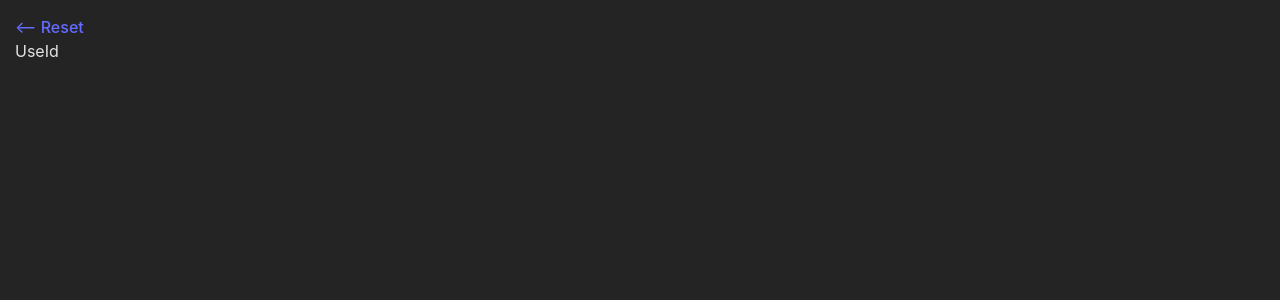
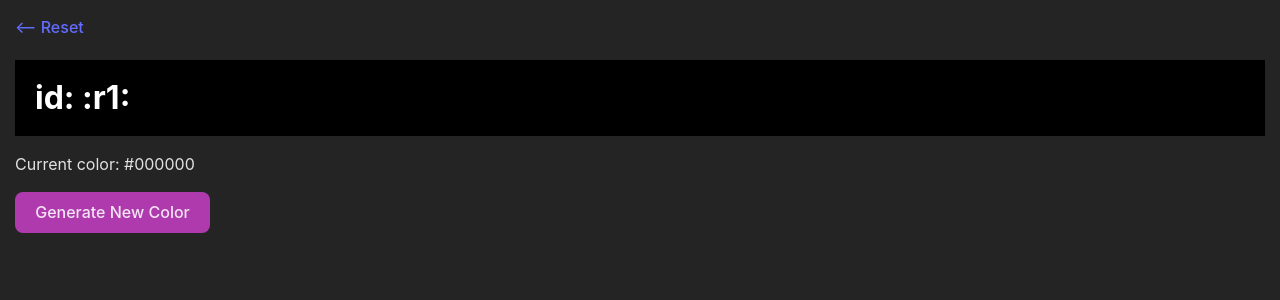
Before and after one commit to JanZaion/native-react-hooks, a React (Vite) app: page /useId in a window 1280 px wide. Shown: the top 300 px of the page. Built offline with nearby package versions, Linux system fonts and the light colour scheme.

Commit message:
feat: add useId

```diff
--- a/src/nativeHooks/UseId.tsx
+++ b/src/nativeHooks/UseId.tsx
@@ -1,3 +1,34 @@
+import { useId, useState } from "react";
+
+// Generates a unique id that is consistent across renders.
 export const UseId = () => {
-  return <div>UseId</div>;
+  const id = useId();
+  const [color, setColor] = useState("#000000");
+
+  const generateRandomColor = () => {
+    const randomColor =
+      "#" + Math.floor(Math.random() * 16777215).toString(16);
+    setColor(randomColor);
+  };
+
+  return (
+    <div>
+      <div>
+        <h1
+          style={{
+            padding: "20px",
+            backgroundColor: color,
+            color: "white",
+            marginBottom: "10px",
+          }}
+        >
+          id: {id}
+        </h1>
+        <p>Current color: {color}</p>
+      </div>
+      <button onClick={generateRandomColor}>
+        Generate New Color
+      </button>
+    </div>
+  );
 };
```
